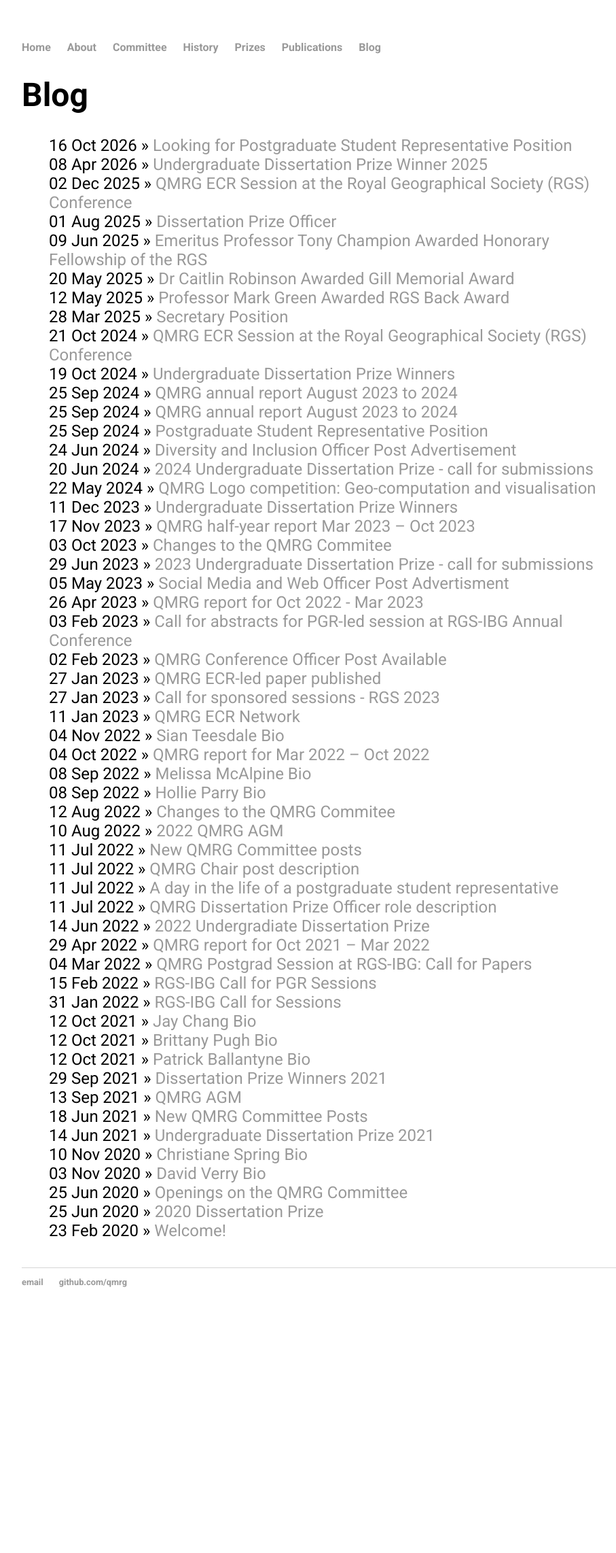
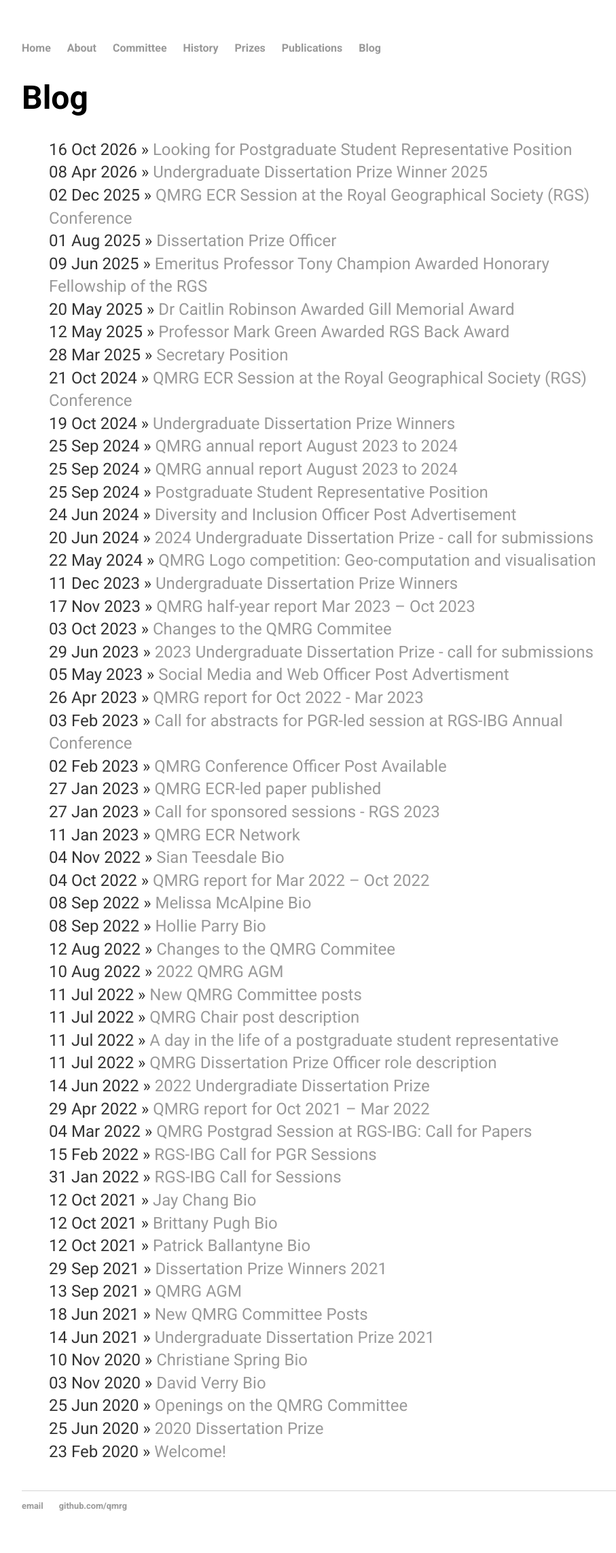
Before and after one commit to qmrg/qmrg.github.io, a Jekyll site: the page built from blog/index.html, in a window 1280 px wide. Shown: the whole page at 68% size, without its empty margins (160-1067 px from the left). Built offline with Jekyll 4.4.1, drawn with Linux system fonts in a browser that asks for light colours; before the commit the page ends 1953 px from its top, so only the background shows below that.

Commit message:
update css

```diff
--- a/css/main.css
+++ b/css/main.css
@@ -2,36 +2,50 @@
 @import url("https://fonts.googleapis.com/css?family=Roboto+Mono|Fira+Mono&display=swap");
 
 body {
-    font-family:'Roboto', 'Roboto+Mono';
+    font-family: 'Roboto', sans-serif;
     margin: 60px auto;
     width: 70%;
 }
+
 nav ul, footer ul {
-    font-family:'Roboto', 'Roboto+Mono';
     padding: 0px;
     list-style: none;
     font-weight: bold;
 }
+
 nav ul li, footer ul li {
     display: inline;
     margin-right: 20px;
+    font-size: 1em;
 }
+
 a {
     text-decoration: none;
     color: #999;
 }
+
 a:hover {
     text-decoration: underline;
 }
+
 h1 {
     font-size: 3em;
-    font-family:'Roboto', 'Roboto+Mono';
 }
-p {
+
+p, li {
     font-size: 1.5em;
     line-height: 1.4em;
     color: #333;
 }
+
+li li {
+    font-size: 1em; /* stop nested lists compounding */
+}
+
+code, pre {
+    font-family: 'Roboto Mono', 'Fira Mono', monospace;
+}
+
 footer {
     border-top: 1px solid #d5d5d5;
     font-size: .8em;
@@ -44,4 +58,5 @@
 
 ul.posts li {
     list-style: none;
+    font-size: 1em; /* ul.posts already sets 1.5em */
 }
```
